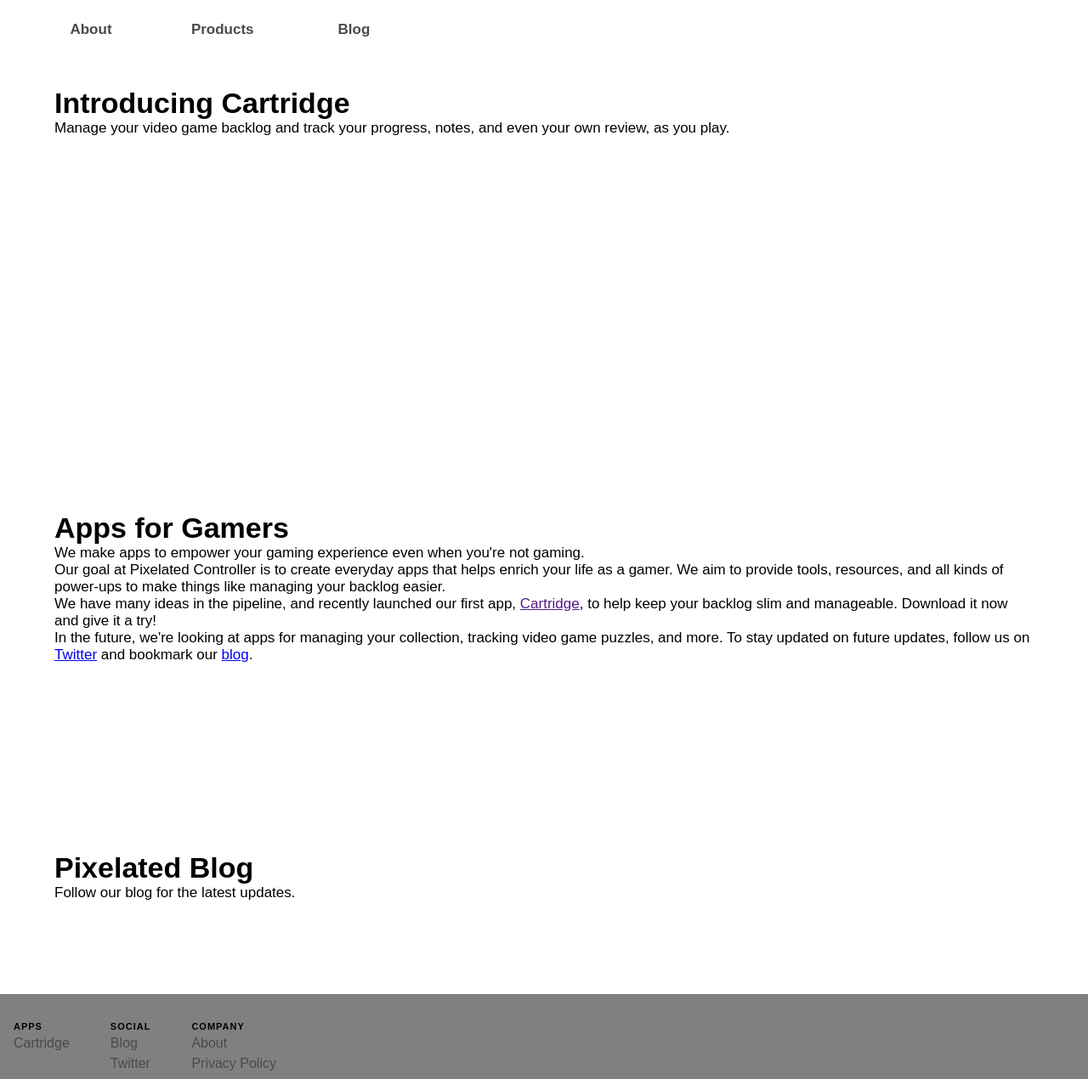
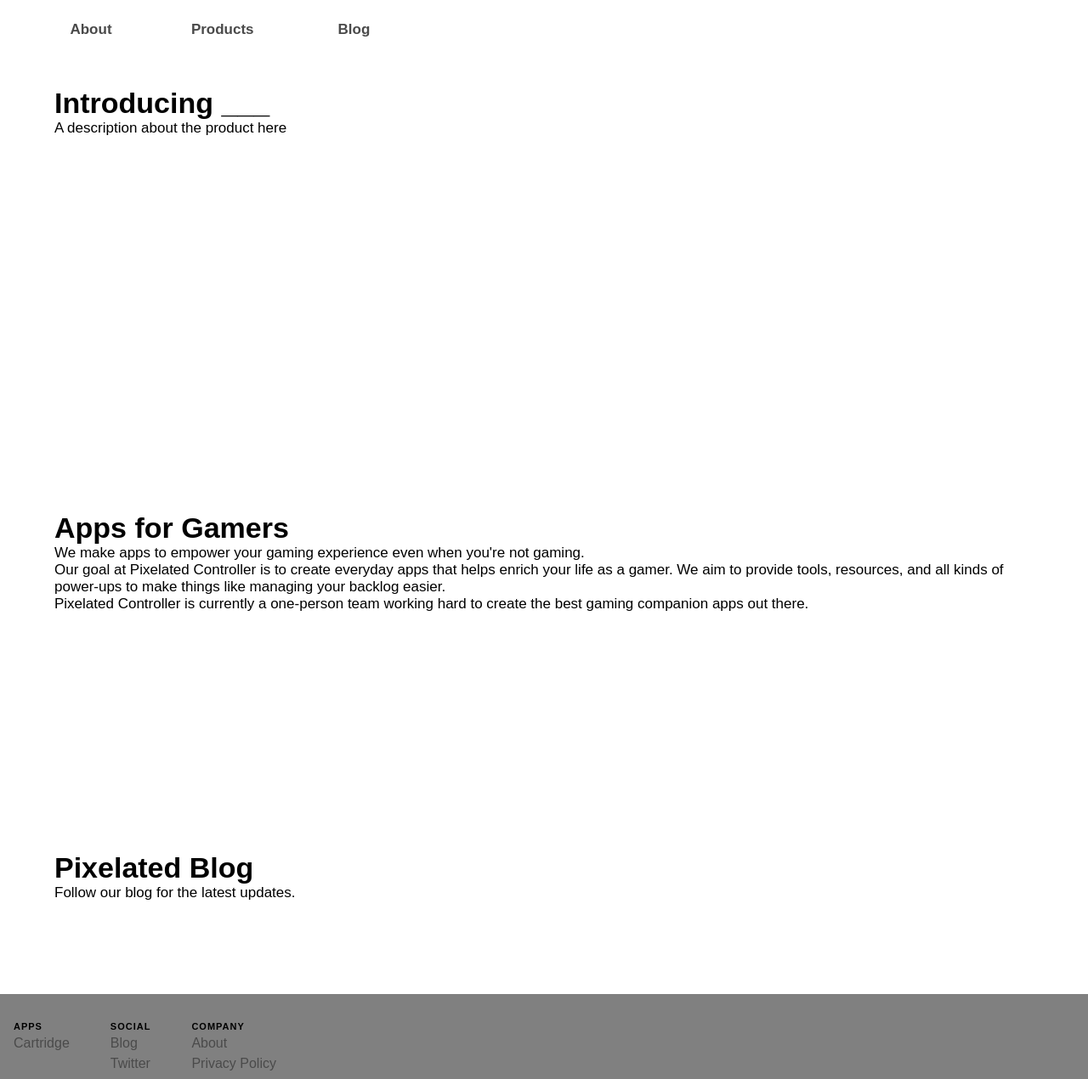
Before and after one commit to Pixelated-Controller/website, a Jekyll site: the page built from index.html, in a window 1280 px wide. Shown: the whole page at 85% size. Built offline with Jekyll 4.4.1, drawn with Linux system fonts in a browser that asks for light colours.

Commit message:
Remove first product info

```diff
--- a/index.html
+++ b/index.html
@@ -13,8 +13,8 @@
 
   <div class="home-section" id="hero-carousel">
     <div id="cartridge" class="carousel-slide">
-      <h1 id="home-title-cartridge">Introducing Cartridge</h1>
-      <p id="home-subtitle-cartridge">Manage your video game backlog and track your progress, notes, and even your own review, as you play.</p>
+      <h1 id="home-title-cartridge">Introducing ___</h1>
+      <p id="home-subtitle-cartridge">A description about the product here</p>
     </div>
   </div>
 
@@ -25,11 +25,7 @@
       Our goal at Pixelated Controller is to create everyday apps that helps enrich your life as a gamer. We aim to provide tools,
       resources, and all kinds of power-ups to make things like managing your backlog easier.
       <br />
-      We have many ideas in the pipeline, and recently launched our first app, <a href="">Cartridge</a>, to help keep your
-      backlog slim and manageable. Download it now and give it a try!
-      <br />
-      In the future, we're looking at apps for managing your collection, tracking video game puzzles, and more. To stay updated on
-      future updates, follow us on <a href="https://twitter.com/Pixelated_Blog">Twitter</a> and bookmark our <a href="/blog">blog</a>.
+      Pixelated Controller is currently a one-person team working hard to create the best gaming companion apps out there.
     </p>
   </div>
 
```
